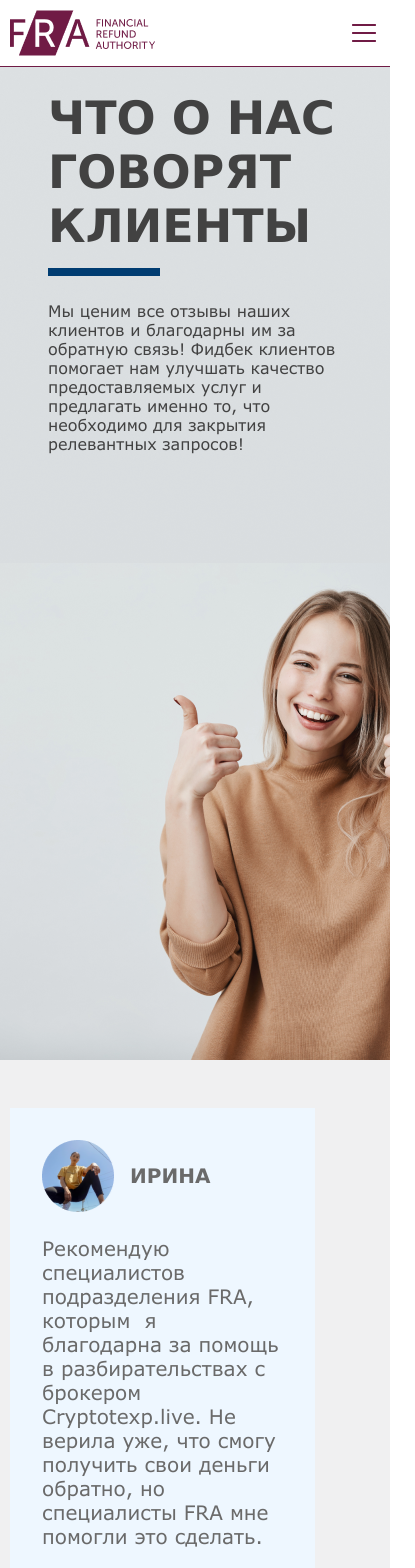
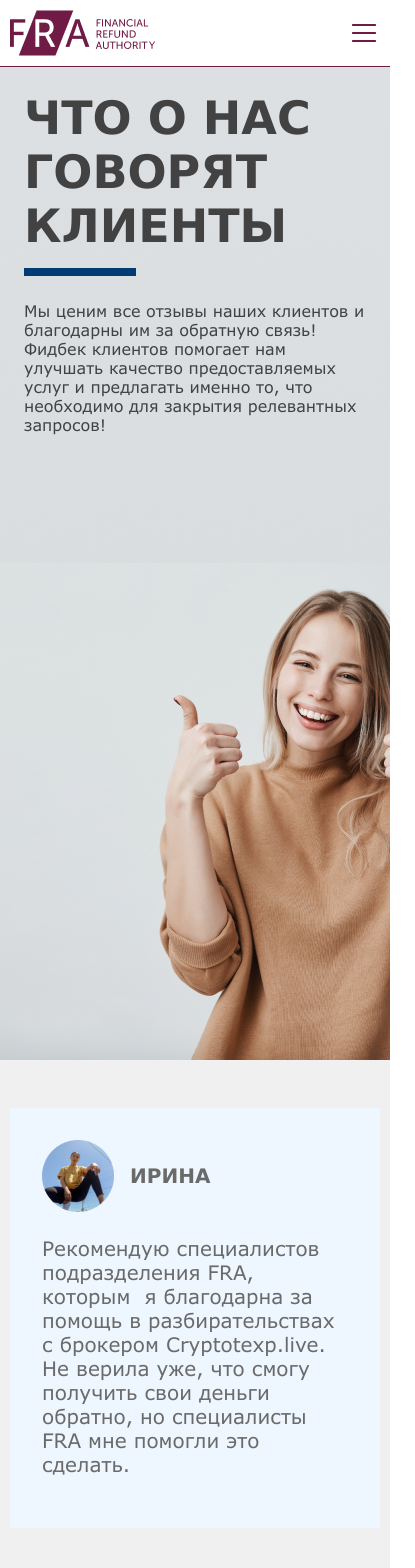
Before and after one commit to Leontin77/companie, a React (Create React App) app: page /review in a window 390 px wide. Shown: the top 1568 px of the page, 415 px wide, since content can reach past the window. Built offline with nearby package versions, Linux system fonts and the light colour scheme; no server answers; a web font is replaced by a local one.

Commit message:
add burger

```diff
--- a/src/Review/Review.scss
+++ b/src/Review/Review.scss
@@ -46,11 +46,11 @@
     width: 100%;
     margin-bottom: 72px;
     .slick-list {
-      height: 376px;;
+      height: 376px;
     }
     .slick-slide {
       div:first-child {
-        width: calc(80%);
+        width: calc((100vw - 60px) / 3) !important;
       }
     }
   }
@@ -90,13 +90,16 @@
       padding-top: 24px;
       padding-bottom: 24px;
     }
+    .review__user {
+      min-height: 450px;
+    }
     .slick-slider {
       .slick-list {
         height: auto;
       }
       .slick-slide {
         div:first-child {
-          width: calc(75%);
+          width: calc((100vw - 60px) / 3) !important;
         }
       }
     }
@@ -123,7 +126,7 @@
       }
       .slick-slide {
         div:first-child {
-          width: calc(100vw - 85px) !important;
+          width: calc(100vw - 20px) !important;
         }
       }
     }
@@ -141,7 +144,7 @@
       }
       .slick-slide {
         div:first-child {
-          width: calc(100vw - 85px) !important;
+          width: calc(100vw - 20px) !important;
         }
       }
     }
@@ -162,7 +165,7 @@
         font-size: 16px;
       }
       .review__picture-info {
-        padding: 24px;
+        padding: 24px 0;
       }
     }
     .review__user {
@@ -174,7 +177,7 @@
       }
       .slick-slide {
         div:first-child {
-          width: calc(100vw - 85px) !important;
+          width: calc(100vw - 20px) !important;
         }
       }
     }
--- a/src/Review/Review.tsx
+++ b/src/Review/Review.tsx
@@ -53,7 +53,7 @@ export const Review = () => {
         speed: 3000,
         slidesToShow: 3,
         slidesToScroll: 1,
-        arrows: true,
+        arrows: false,
         autoplay: true,
         responsive: [
             {
--- a/src/components/Header/header.scss
+++ b/src/components/Header/header.scss
@@ -20,7 +20,8 @@ img {
   display: flex;
   border-bottom: 1px solid #701b45;
   background: #fff;
-  &-logo{
+
+  &-logo {
     // margin-right: 176px;
   }
 }
@@ -51,9 +52,40 @@ img {
   }
 }
 
+.burger-icon {
+  display: none;
+}
+
+
 @media screen and (max-width: 1024px) {
   header {
     padding: 10px;
+  }
+  .burger-icon {
+    display: block;
+  }
+  .navigation-list {
+    position: absolute;
+    left: 0;
+    flex-direction: column;
+    z-index: 2;
+    width: 100%;
+    top: 65px;
+    text-align: left;
+    gap: 18px;
+    padding: 32px 48px;
+    background-color: #ffffff;
+    border-bottom: 1px solid #701b45;
+    .navigation-list-item {
+      background: unset;
+      padding: unset;
+    }
+  }
+}
+
+@media screen and (max-width: 390px) {
+  .navigation-list {
+    padding: 32px 24px;
   }
 }
 
--- a/src/components/Header/header.tsx
+++ b/src/components/Header/header.tsx
@@ -6,6 +6,7 @@ import BurgerIcon from "../../images/burger.png";
 
 export const Header = () => {
   const [screenWidth, setScreenWidth] = useState(window.innerWidth);
+  const [isOpen, setIsOpen] = useState(false);
 
   useEffect(() => {
     const handleResize = () => {
@@ -17,12 +18,26 @@ export const Header = () => {
     };
   }, []);
 
+
+  useEffect(() => {
+    if (screenWidth < 1024) {
+      setIsOpen(false);
+    } else {
+      setIsOpen(true);
+    }
+
+  }, [screenWidth]);
+
+  const burgerClick = () => {
+    setIsOpen(prev => !prev)
+  };
+
   return (
     <header className="header">
       <div className="container">
         <img className="header-logo" src={LogoIcon} alt="logo" />
         <nav className="navigation">
-          {screenWidth > 1200 ? (
+          {isOpen &&
             <ul className="navigation-list">
               <li className="navigation-list-item">
                 <Link className="link" to="/">
@@ -55,9 +70,8 @@ export const Header = () => {
                 </Link>
               </li>
             </ul>
-          ) : (
-            <img src={BurgerIcon} alt="menu" />
-          )}
+          }
+            <img className="burger-icon" onClick={burgerClick} src={BurgerIcon} alt="menu" />
         </nav>
       </div>
     </header>
```
Lines whose indentation alone changed are shown as unchanged.
